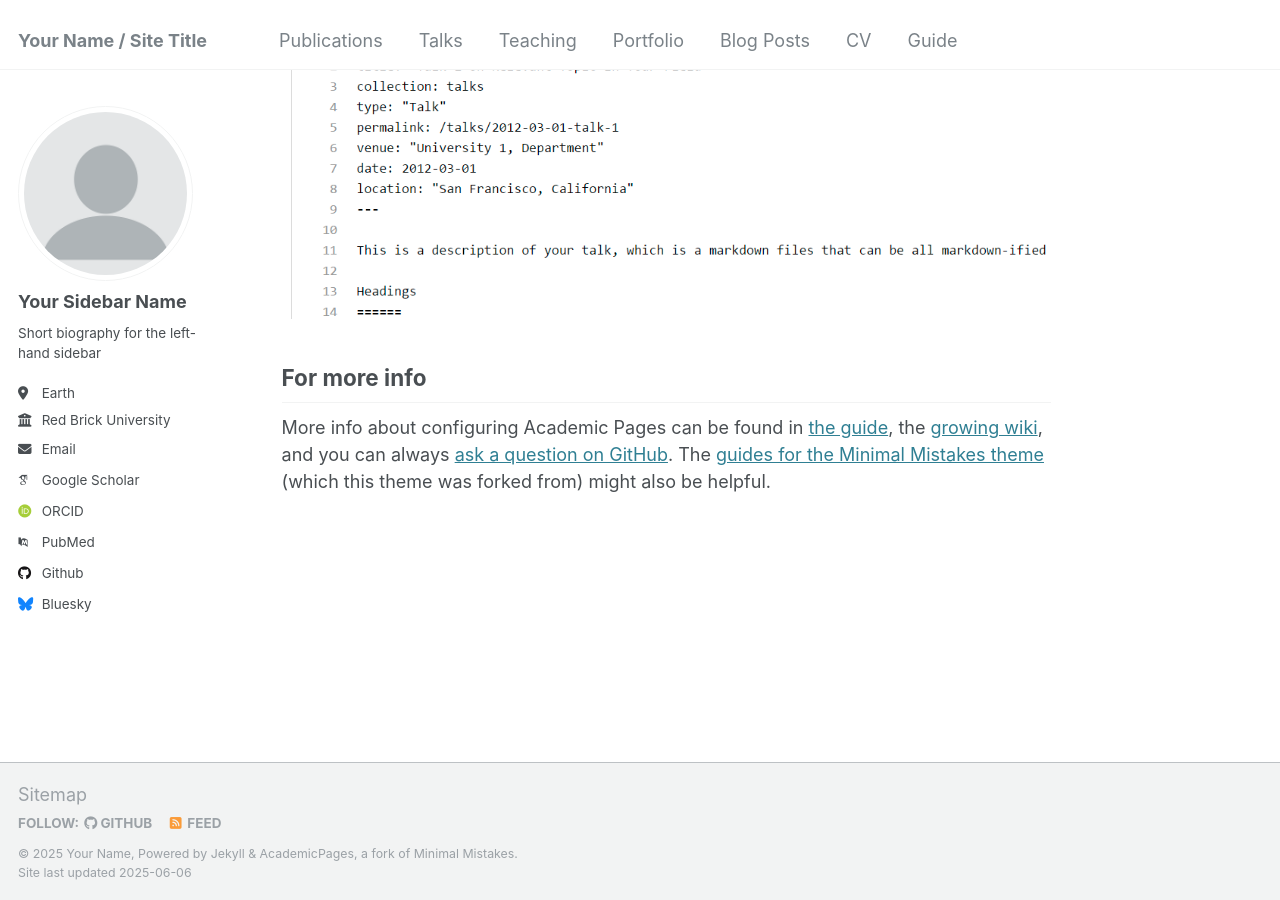
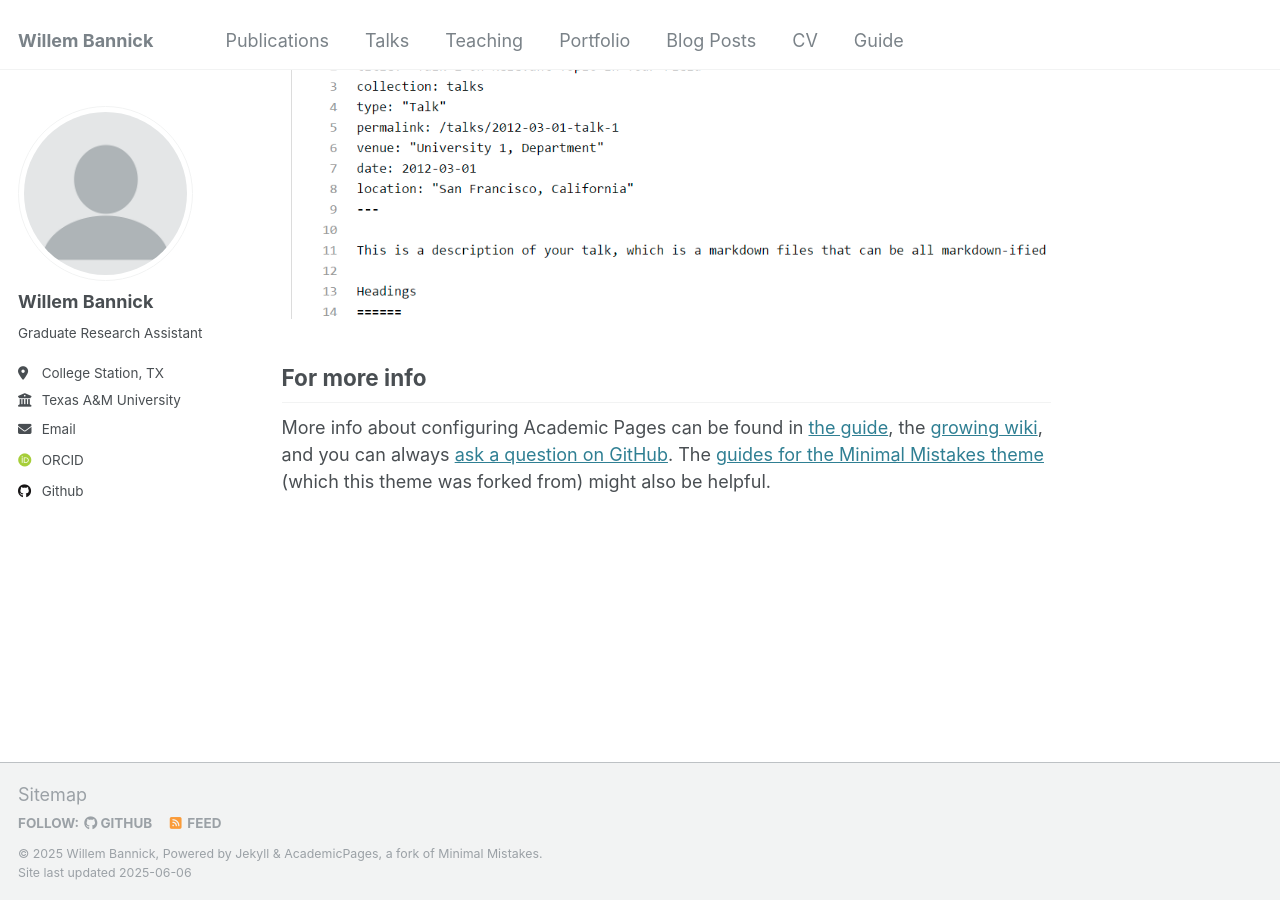
Before and after one commit to wbannick5493/wbannick5493.github.io, a Jekyll site: the page built from _pages/about.md, in a window 1280 px wide and 900 px high, scrolled down 2643 px. Built offline with Jekyll 4.4.1, drawn with Linux system fonts in a browser that asks for light colours; some web fonts are replaced.

Commit message:
Update _config.yml

```diff
--- a/_config.yml
+++ b/_config.yml
@@ -8,11 +8,11 @@
 
 # Basic Site Settings
 locale                   : "en-US"
-title                    : "Your Name / Site Title"
+title                    : "Willem Bannick"
 title_separator          : "-"
-name                     : &name "Your Name"
+name                     : &name "Willem Bannick"
 description              : &description "personal description"
-url                      : https://academicpages.github.io # the base hostname & protocol for your site e.g. "https://[your GitHub username].github.io"
+url                      : https://wbannick5493.github.io # the base hostname & protocol for your site e.g. "https://[your GitHub username].github.io"
 baseurl                  : "" # the subpath of your site, e.g. "/blog"
 repository               : "academicpages/academicpages.github.io"
 
@@ -22,21 +22,21 @@ repository               : "academicpages/academicpages.github.io"
 author:
   # Biographic information
   avatar           : "profile.png"
-  name             : "Your Sidebar Name"
+  name             : "Willem Bannick"
   pronouns         : # example: "she/her"
-  bio              : "Short biography for the left-hand sidebar"
-  location         : "Earth"
-  employer         : "Red Brick University"
+  bio              : "Graduate Research Assistant"
+  location         : "College Station, TX"
+  employer         : "Texas A&M University"
   uri              : # URL
-  email            : "none@example.org"
+  email            : "willem.bannick@gmail.com"
 
   # Academic websites
   arxiv            : # URL - Update with the correct link to your profile
-  googlescholar    : "https://scholar.google.com/citations?user=PS_CX0AAAAAJ"
+  googlescholar    : #"https://scholar.google.com/citations?user=PS_CX0AAAAAJ"
   impactstory      : # URL
-  orcid            : "http://orcid.org/yourorcidurl"
+  orcid            : "https://orcid.org/0009-0002-7305-8839"
   semantic         : # URL
-  pubmed           : "https://www.ncbi.nlm.nih.gov/pubmed/?term=john+snow"
+  pubmed           : #"https://www.ncbi.nlm.nih.gov/pubmed/?term=john+snow"
   researchgate     : # URL
   scopus           : # URL
 
@@ -44,12 +44,12 @@ author:
   bitbucket        : # Username - Update with your username on the site
   codepen          : # Username
   dribbble         : # Username
-  github           : "academicpages"
+  github           : "https://github.com/wbannick5493"
   kaggle           : # Username
   stackoverflow    : # User number or user number and name (i.e., use "1" or "1/jeff-atwood")
 
   # Social media
-  bluesky          : "bsky.app" # Replace this with you Bluesky username
+  bluesky          : #"bsky.app" # Replace this with you Bluesky username
   facebook         : # Username
   flickr           : # Username
   foursquare       : # Username
```
